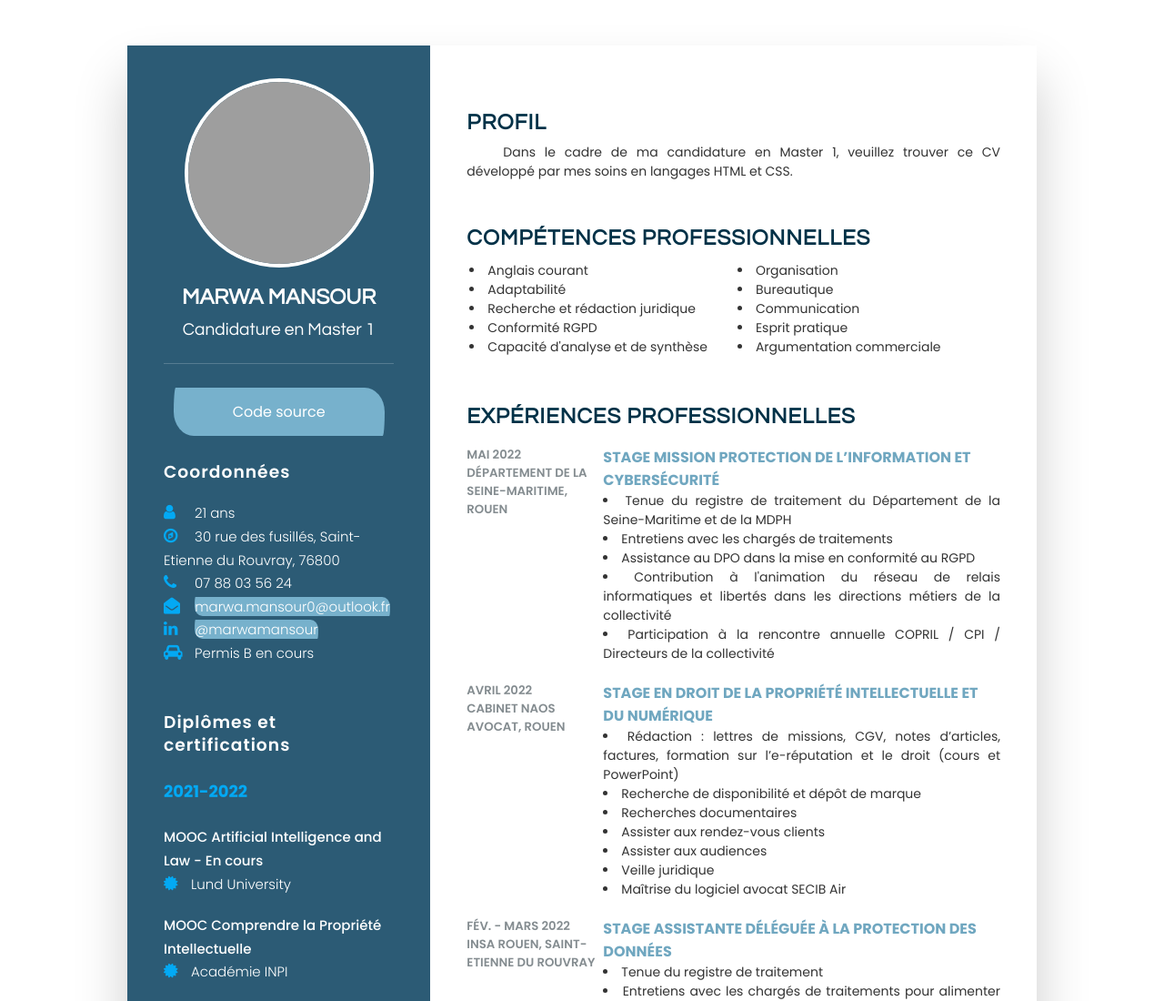
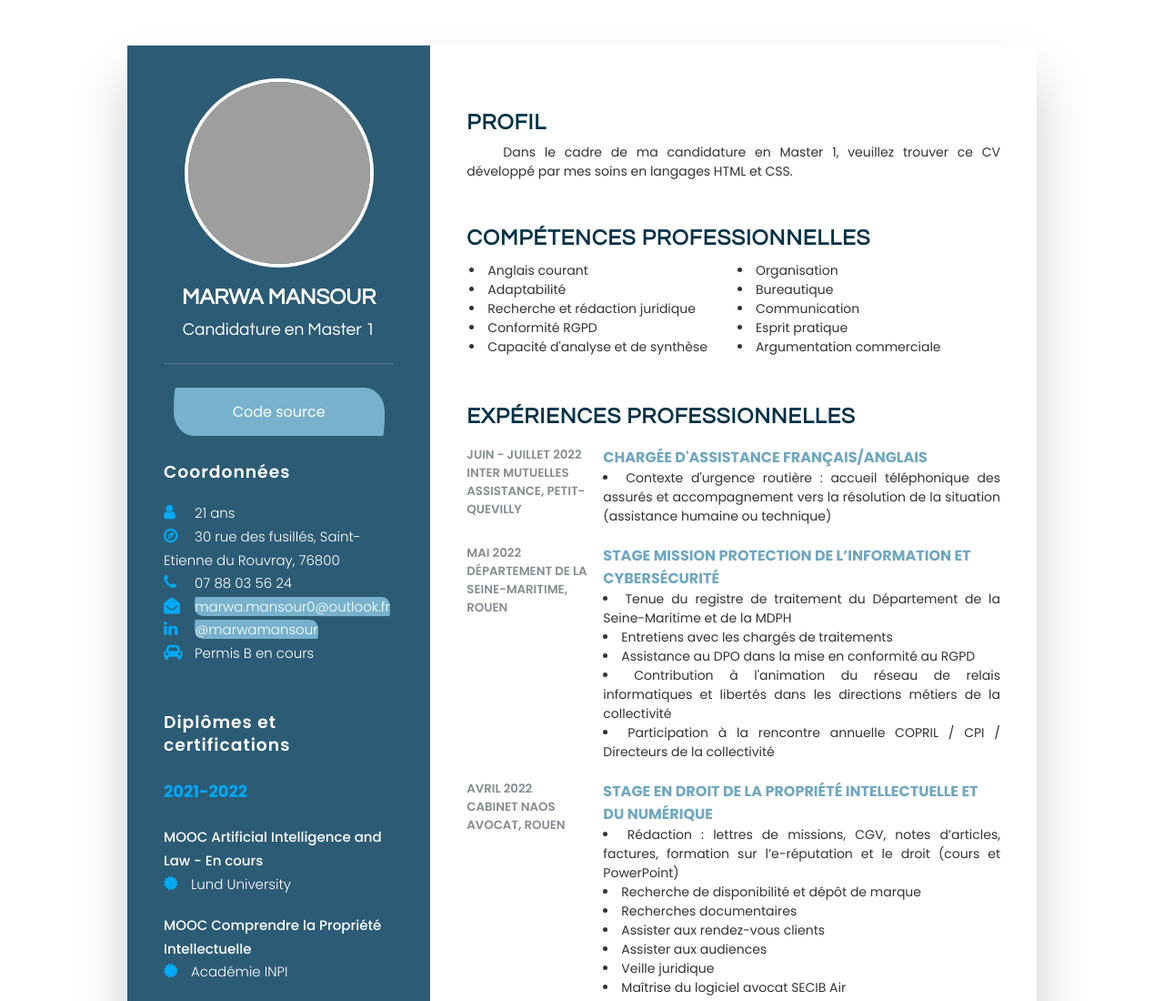
Before and after one commit to marwa-mansour-git/cv-master1, a plain HTML site: page index.html in a window 1280 px wide. Shown: the top 1100 px of the page at 91% size. Drawn offline with Linux system fonts and the light colour scheme; grey boxes are pictures that could not be loaded.

Commit message:
Update index.html

```diff
--- a/index.html
+++ b/index.html
@@ -127,6 +127,16 @@
                 <div class="about">
                   <h2 class="title2">Expériences professionnelles</h2>
                   <div class="box">
+                    <div class="year_company">
+                        <h5>Juin - Juillet 2022</h5>
+                        <h5>Inter Mutuelles Assistance, Petit-Quevilly</h5>
+                        </div>
+                        <div class="text">
+                          <h4>Chargée d'assistance français/anglais</h4>
+                          <li>Contexte d'urgence routière : accueil téléphonique des assurés et accompagnement vers la résolution de la situation (assistance humaine ou technique)</li>
+                    </div>
+                    </div>
+                    <div class="box">
                     <div class="year_company">
                         <h5>Mai 2022</h5>
                         <h5>Département de la Seine-Maritime, Rouen</h5>
```
